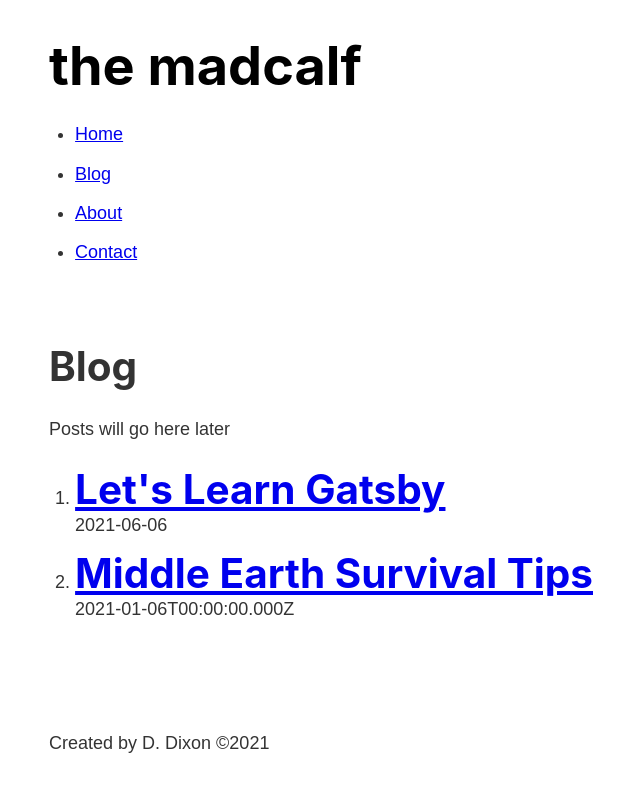
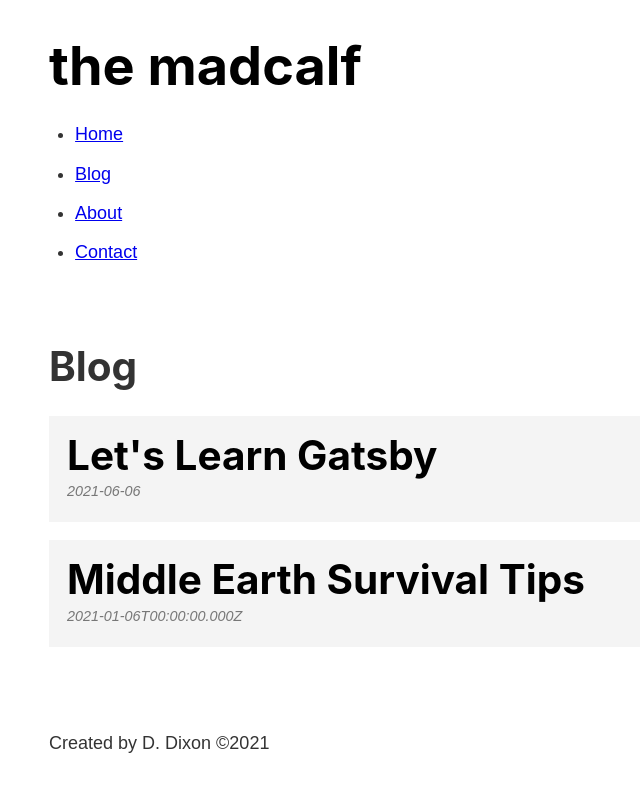
Before and after one commit to madcalf/gatsby-bootcamp, a Gatsby site: page /blog in a window 1280 px wide. Shown: the whole page, without its empty margins (234-874 px from the left). Built offline with nearby package versions, Linux system fonts and the light colour scheme; Gatsby itself is replaced by a stand-in of ours.

Commit message:
Add some basic styling to footer and blog list page.

```diff
--- a/src/components/footer.js
+++ b/src/components/footer.js
@@ -1,5 +1,6 @@
 import React from 'react';
 import { graphql, useStaticQuery } from 'gatsby';
+import * as footerStyles from './footer.module.scss';
 
 const Footer = () => {
   const data = useStaticQuery(graphql`
@@ -12,7 +13,7 @@
     }
   `);
   return (
-    <footer>
+    <footer className={footerStyles.footer}>
       <p>Created by {data.site.siteMetadata.author} ©2021</p>
     </footer>
   );
--- a/src/components/footer.module.scss
+++ b/src/components/footer.module.scss
@@ -0,0 +1,3 @@
+.footer {
+  margin-top: 3rem;
+}
--- a/src/pages/blog.js
+++ b/src/pages/blog.js
@@ -1,6 +1,7 @@
 import React from 'react';
 import Layout from '../components/layout';
 import { graphql, useStaticQuery, Link } from 'gatsby';
+import * as blogStyles from './blog.module.scss';
 
 const BlogPage = () => {
   const data = useStaticQuery(graphql`
@@ -25,15 +26,14 @@
   return (
     <Layout>
       <h1>Blog</h1>
-      <p>Posts will go here later</p>
-      <ol>
+      <ol className={blogStyles.posts}>
         {posts.map(post => {
           return (
-            <li key={post.node.id}>
+            <li key={post.node.id} className={blogStyles.post}>
               <Link to={`../blog/${post.node.fields.slug}`}>
                 <h1>{post.node.frontmatter.title}</h1>
+                <p>{post.node.frontmatter.date}</p>
               </Link>
-              <p>{post.node.frontmatter.date}</p>
             </li>
           );
         })}
--- /dev/null
+++ b/src/pages/blog.module.scss
@@ -0,0 +1,28 @@
+.posts {
+  list-style-type: none;
+  margin: 0;
+}
+
+.post {
+  margin: 1rem 0;
+  a {
+    background: #f4f4f4;
+    color: black;
+    display: block;
+    padding: 1rem;
+    text-decoration: none;
+  }
+  a:hover {
+    background: #e4e4e4;
+  }
+
+  h1 {
+    margin-bottom: 0;
+  }
+
+  p {
+    color: #777777;
+    font-size: 0.8rem;
+    font-style: italic;
+  }
+}
```
